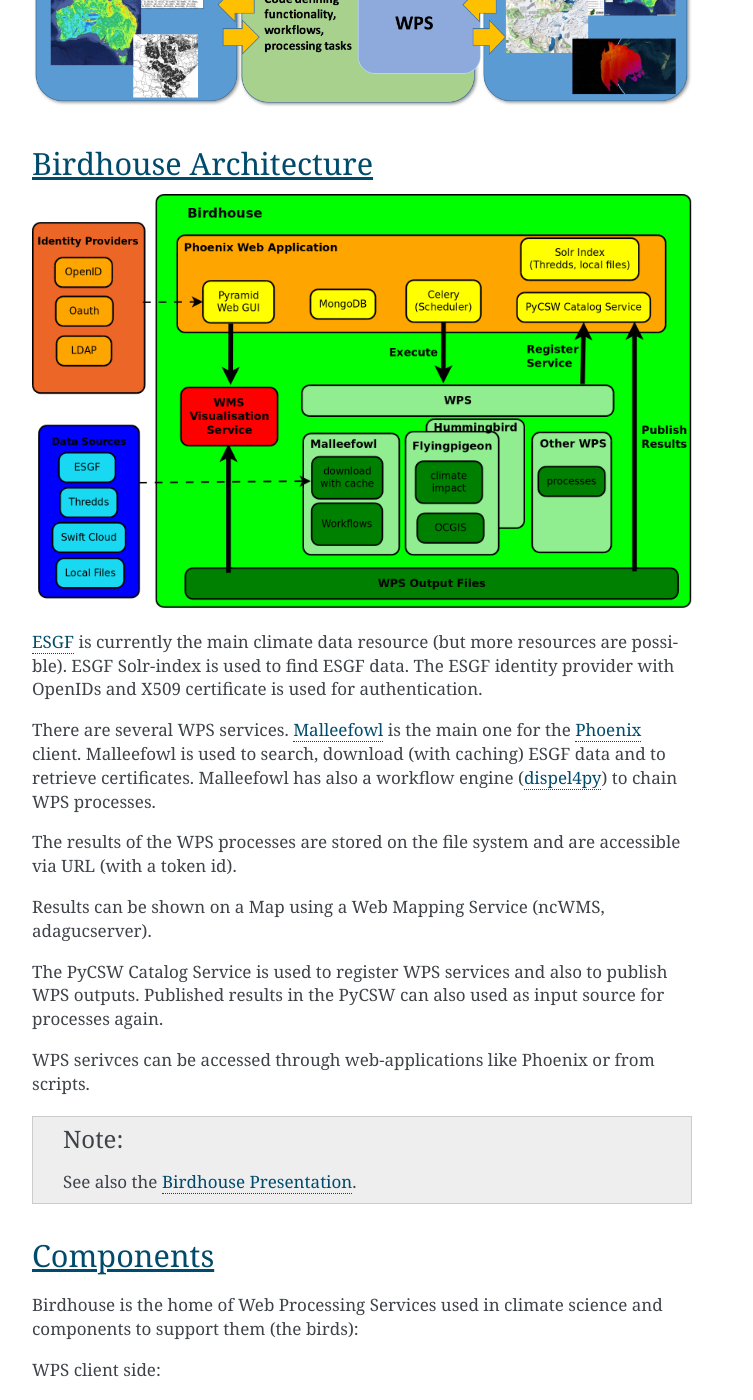
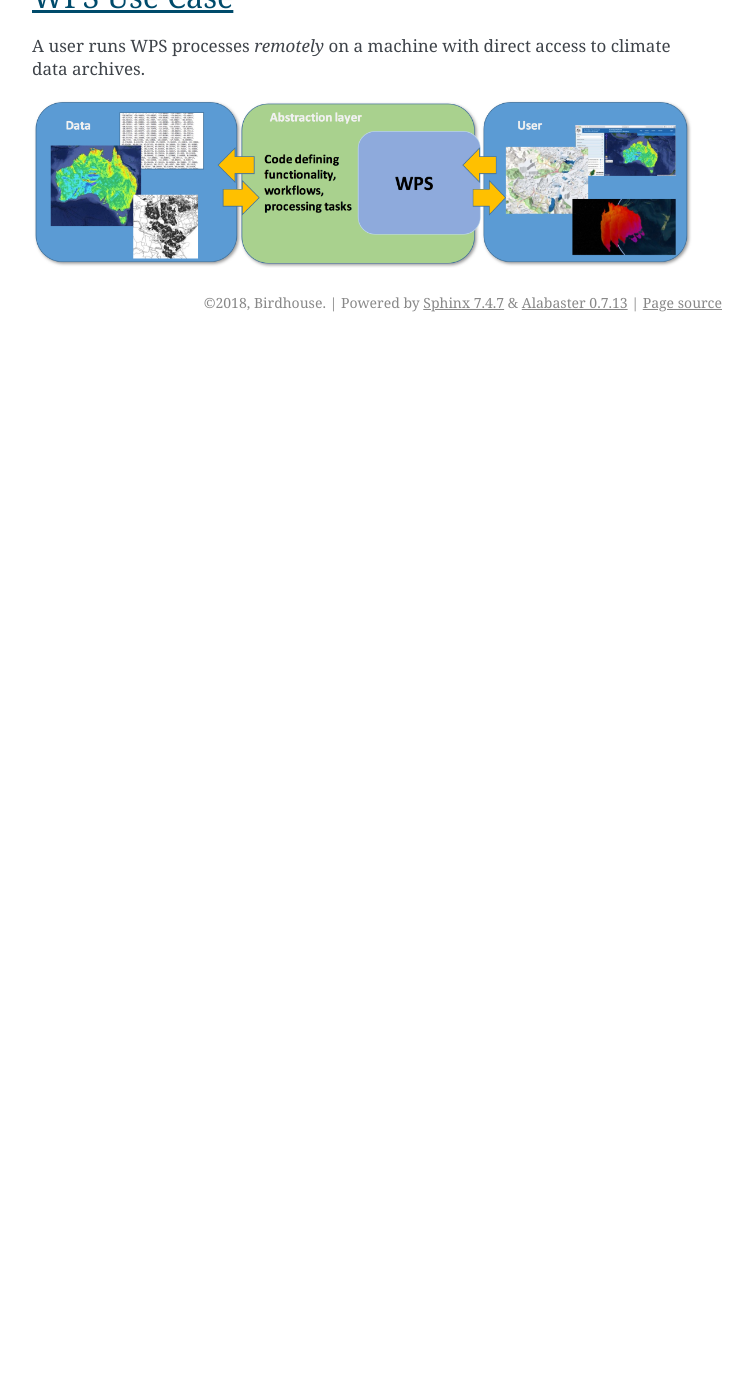
Before and after one commit to bird-house/birdhouse-docs, a Sphinx documentation site: the page built from docs/source/overview.rst, in a window 1280 px wide and 1400 px high, scrolled down 830 px. Shown: the whole window, without its empty margins (388-1141 px from the left). Built offline with Sphinx 7.4.7, drawn with Linux system fonts in a browser that asks for light colours; after the commit the page ends 1172 px from its top, so only the background shows below that; some of the changed text lies outside the part shown.

Commit message:
include architecture as own section

```diff
--- a/docs/source/overview.rst
+++ b/docs/source/overview.rst
@@ -1,6 +1,5 @@
 .. _overview:
 
-========
 Overview
 ========
 
@@ -21,71 +33,8 @@
 .. _wps_use_case:
 
 WPS Use Case
-============
+-----------
 
 A user runs WPS processes *remotely* on a machine with direct access to climate data archives.
 
 .. image:: _images/wps_adamsteer.png
-
-.. _birdhouse_overview:
-
-Birdhouse Architecture
-======================
-
-.. image:: _images/birdhouse-components.png
-
-ESGF_ is currently the main climate data resource (but more resources are possible).
-ESGF Solr-index is used to find ESGF data.
-The ESGF identity provider with OpenIDs and X509 certificate is used for authentication.
-
-There are several WPS services. Malleefowl_ is the main one for the Phoenix_ client.
-Malleefowl is used to search, download (with caching) ESGF data and to retrieve certificates.
-Malleefowl has also a workflow engine (dispel4py_) to chain WPS processes.
-
-The results of the WPS processes are stored on the file system and are accessible via URL (with a token id).
-
-Results can be shown on a Map using a Web Mapping Service (ncWMS, adagucserver).
-
-The PyCSW Catalog Service is used to register WPS services and also to publish WPS outputs.
-Published results in the PyCSW can also used as input source for processes again.
-
-WPS serivces can be accessed through web-applications like Phoenix or from scripts.
-
-.. note:: See also the `Birdhouse Presentation`_.
-
-.. _Birdhouse Presentation: https://github.com/bird-house/birdhouse-presentation
-
-
-.. _components:
-
-Components
-==========
-
-Birdhouse is the home of Web Processing Services used in climate science and
-components to support them (the birds):
-
-WPS client side:
-
-* `Phoenix`_: a web-based WPS client with ESGF data access
-* `Birdy`_: a WPS command line client and native library
-
-WPS supporting services and libraries:
-
-* `Twitcher`_: an OWS Security Proxy
-* `Malleefowl`_: access to climate data (ESGF, ...) as a service
-* `Eggshell`_: provides common functionallity for Birdhouse WPS services
-
-WPS services used in climate data analysis:
-
-* `Flyingpigeon`_: services for the climate impact community
-* `Black Swan`_: services for the extreme weather event assessments
-* `Hummingbird`_: provides cdo and compliance-checker as a service
-* `Emu`_: some example WPS processes for demo
-
-Many climate analysis operations are implemented using OpenClimateGIS_.
-
-You can find the source code of all birdhouse components on GitHub_.
-Docker images with birdhouse components are on `Docker Hub`_
-
-.. _GitHub: https://github.com/bird-house
-.. _`Docker Hub`: https://hub.docker.com/r/birdhouse
```
Also changed, not shown: other parts of docs/source/overview.rst (+14 -1 lines), docs/source/architecture.rst (added, +66 -0 lines), docs/source/index.rst (+1 -6 lines).
